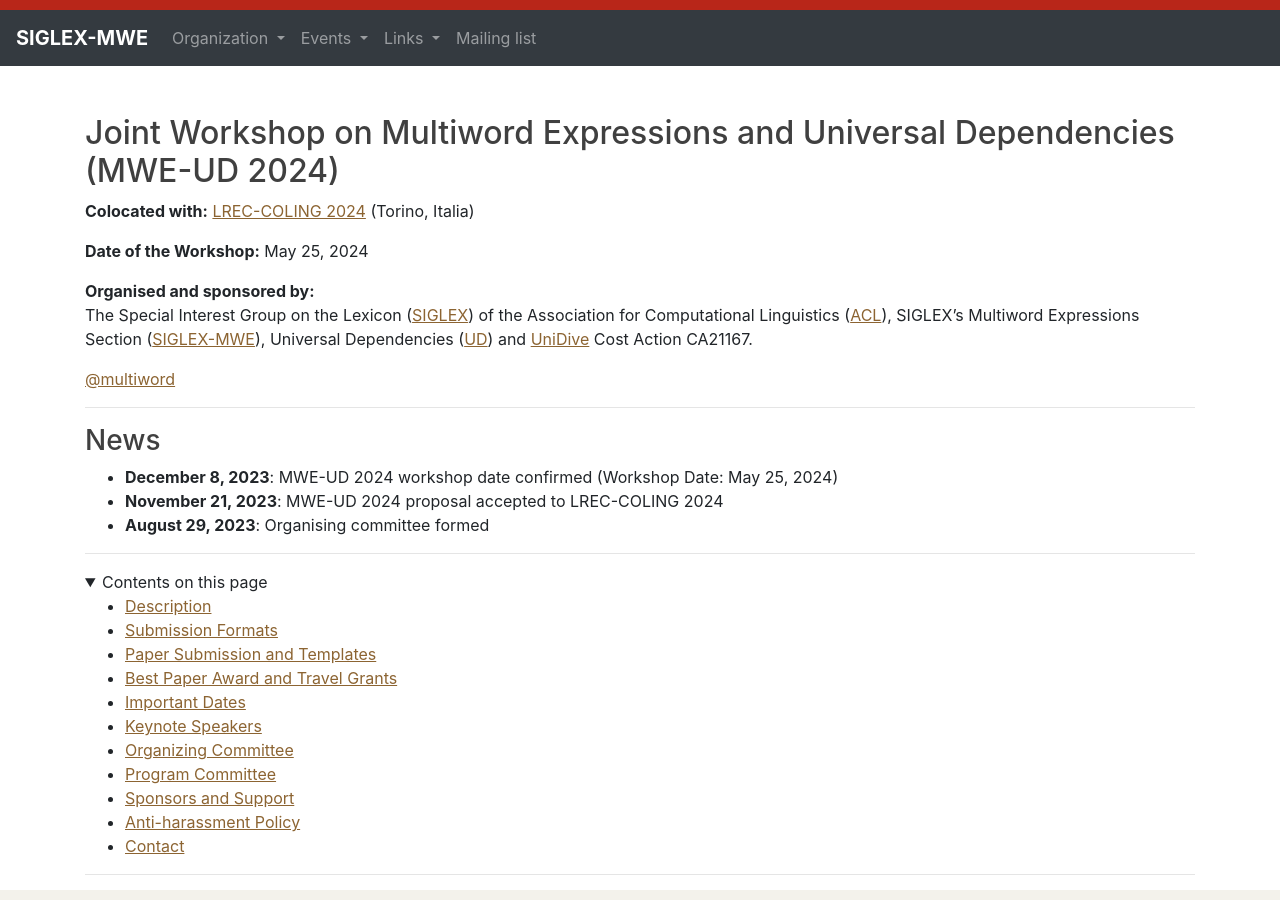
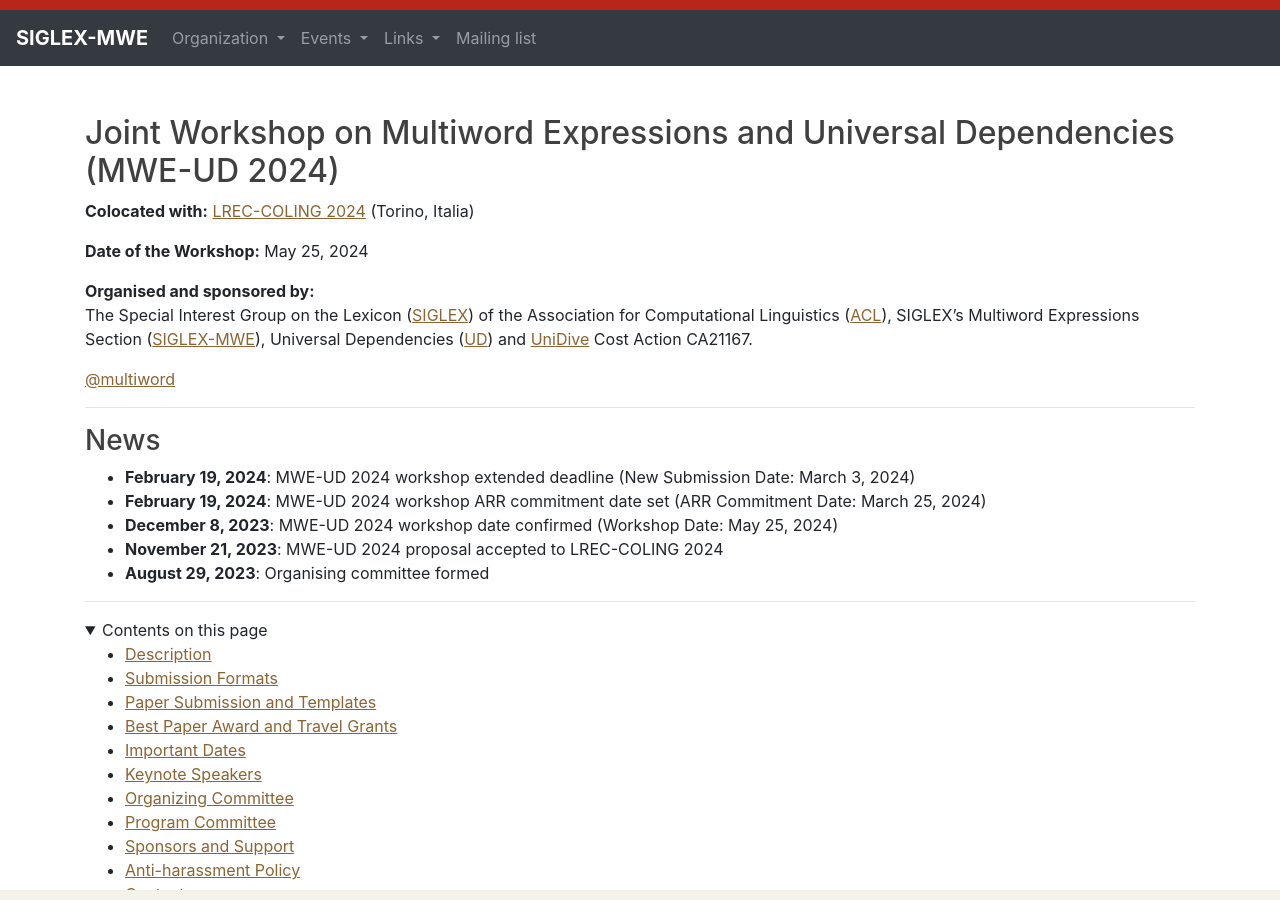
Before and after one commit to multiword/multiword.github.io, a Jekyll site: the page built from mweud2024/index.md, in a window 1280 px wide and 900 px high. Built offline with Jekyll 4.4.1, drawn with Linux system fonts in a browser that asks for light colours; comment, search, counter and statistics services are not loaded.

Commit message:
Add updated submission deadline and ARR Commitment dates

```diff
--- a/mweud2024/index.md
+++ b/mweud2024/index.md
@@ -27,6 +27,8 @@
 * **16 January 2023**: Second CfP posted
 * **23 December 2022**: First CfP posted
 -->
+* **February 19, 2024**: MWE-UD 2024 workshop extended deadline (New Submission Date: March 3, 2024)
+* **February 19, 2024**: MWE-UD 2024 workshop ARR commitment date set (ARR Commitment Date: March 25, 2024)
 * **December 8, 2023**: MWE-UD 2024 workshop date confirmed (Workshop Date: May 25, 2024)
 * **November 21, 2023**: MWE-UD 2024 proposal accepted to LREC-COLING 2024
 * **August 29, 2023**: Organising committee formed
```
